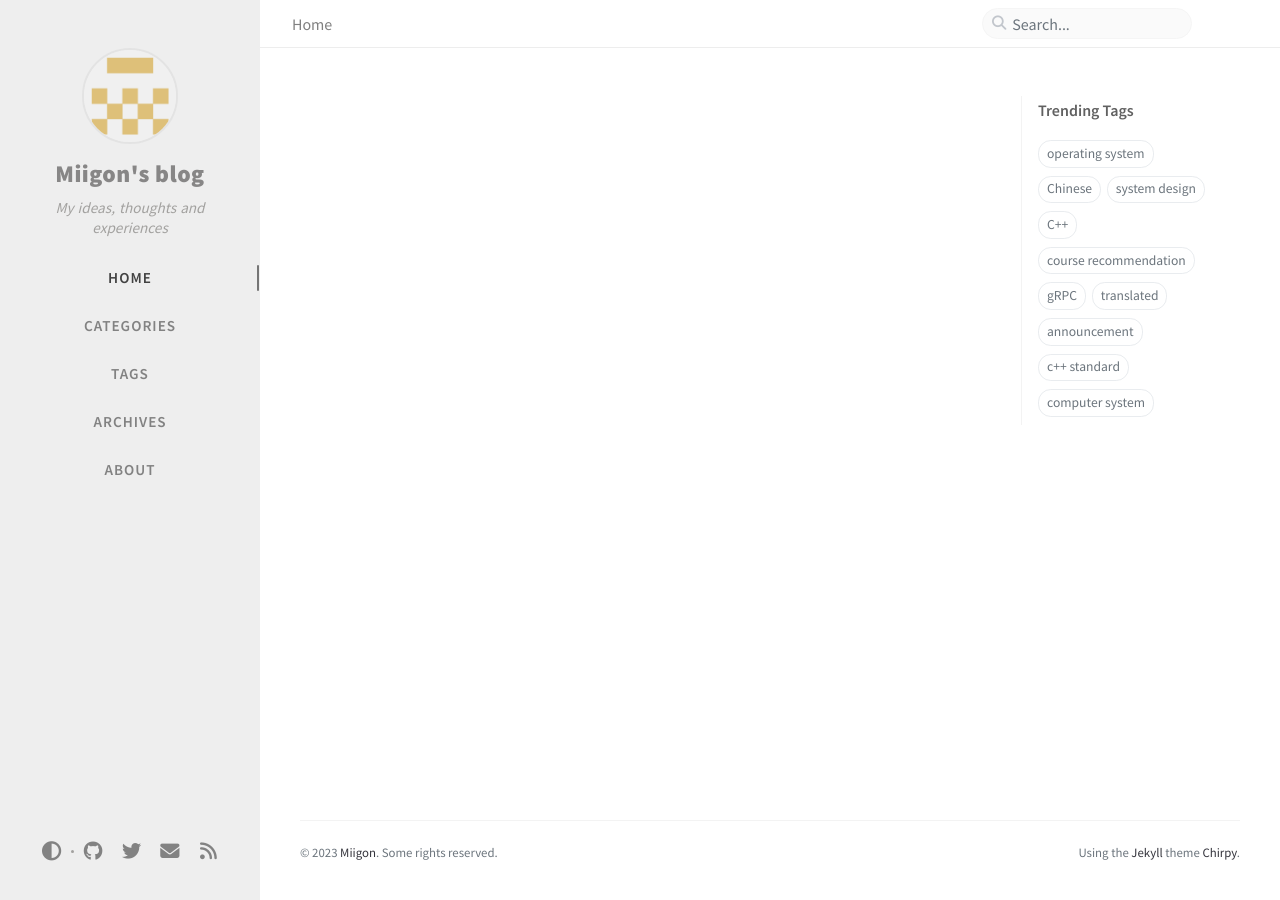
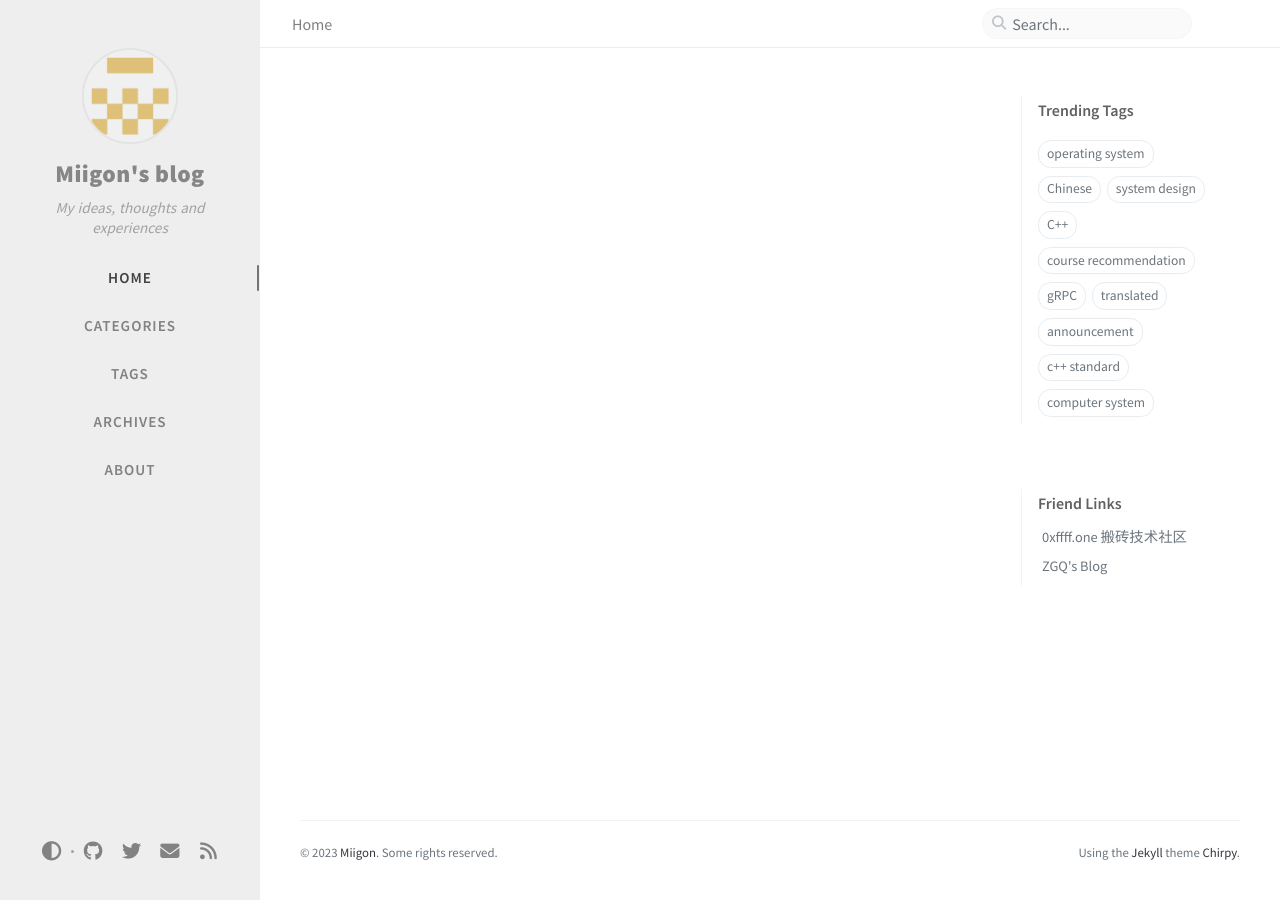
Before and after one commit to Miigon/blog, a Jekyll site: the page built from index.html, in a window 1280 px wide. Built offline with Jekyll 4.4.1, drawn with Linux system fonts in a browser that asks for light colours; comment, search, counter and statistics services are not loaded.

Commit message:
add friend link

```diff
--- /dev/null
+++ b/_data/links.yml
@@ -0,0 +1,13 @@
+#  The links options.
+#
+#  this is part of the customization that's been made by Miigon
+#  © 2021-2023 Miigon
+#  MIT Licensed
+
+
+-
+  title: 0xffff.one 搬砖技术社区
+  url: http://0xffff.one
+-
+  title: ZGQ's Blog
+  url: https://blog.izgq.net
--- /dev/null
+++ b/_includes/friend-links.html
@@ -0,0 +1,14 @@
+  <div id="access-lastmod" class="post"> <!-- reuses id access-lastmod to avoid modifying css -->
+    <div class="panel-heading">Friend Links</div>
+    <ul class="post-content pl-0 pb-1 ml-1 mt-2">
+
+    {% for item in site.data.links %}
+      <!-- {% assign index = item | split: "::" | last | plus: 0 %}
+      {% assign post = site.posts[index] %}
+      {% assign url = post.url | relative_url %} -->
+      <!-- {% assign url = item.url %} -->
+      <li><a href="{{ item.url }}">{{ item.title }}</a></li>
+    {% endfor %}
+
+    </ul>
+  </div> <!-- #access-links -->
--- a/_layouts/page.html
+++ b/_layouts/page.html
@@ -40,6 +40,7 @@ layout: default
     <div class="access">
       {% include update-list.html %}
       {% include trending-tags.html %}
+      {% include friend-links.html %}
     </div>
 
     {% for _include in layout.panel_includes %}
```
